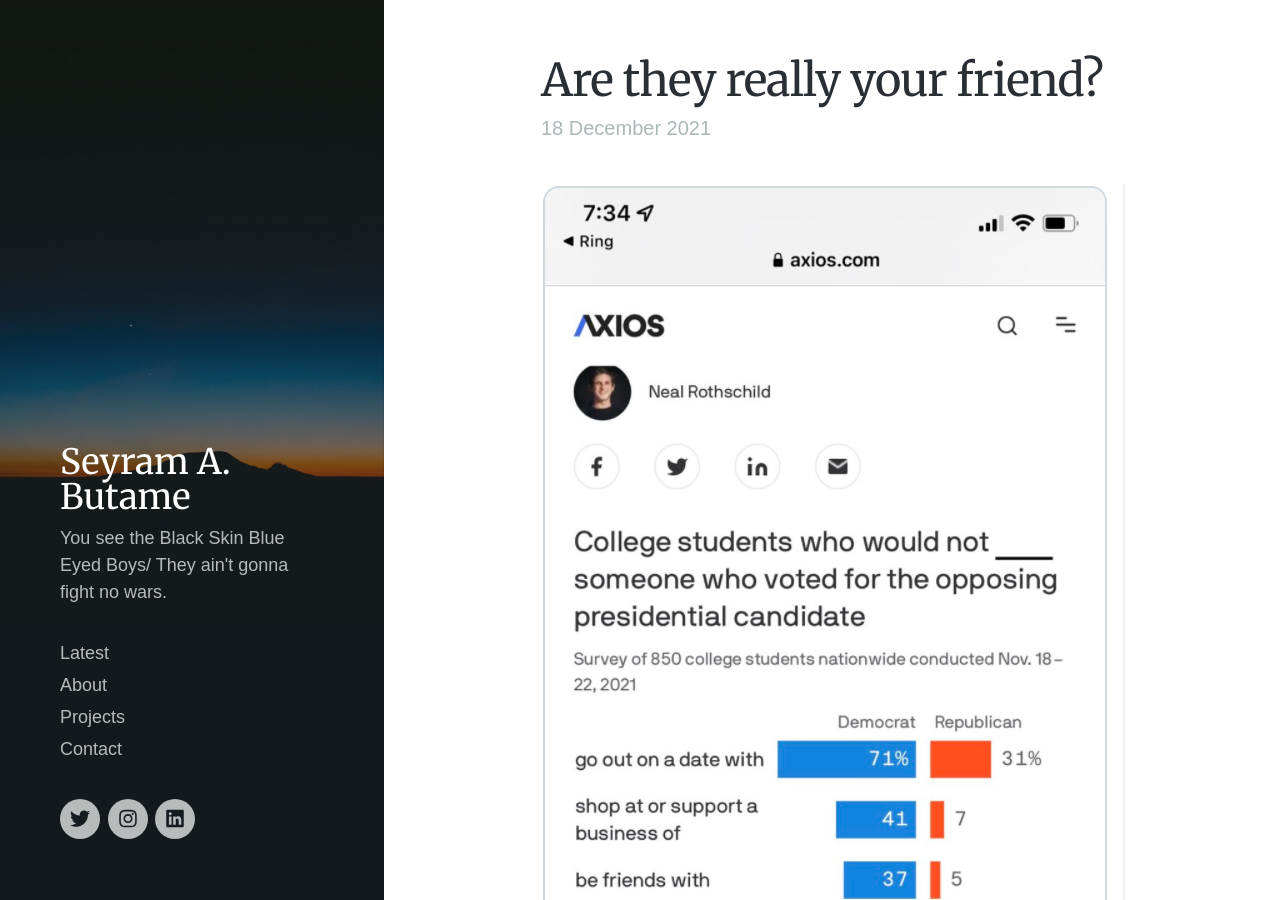
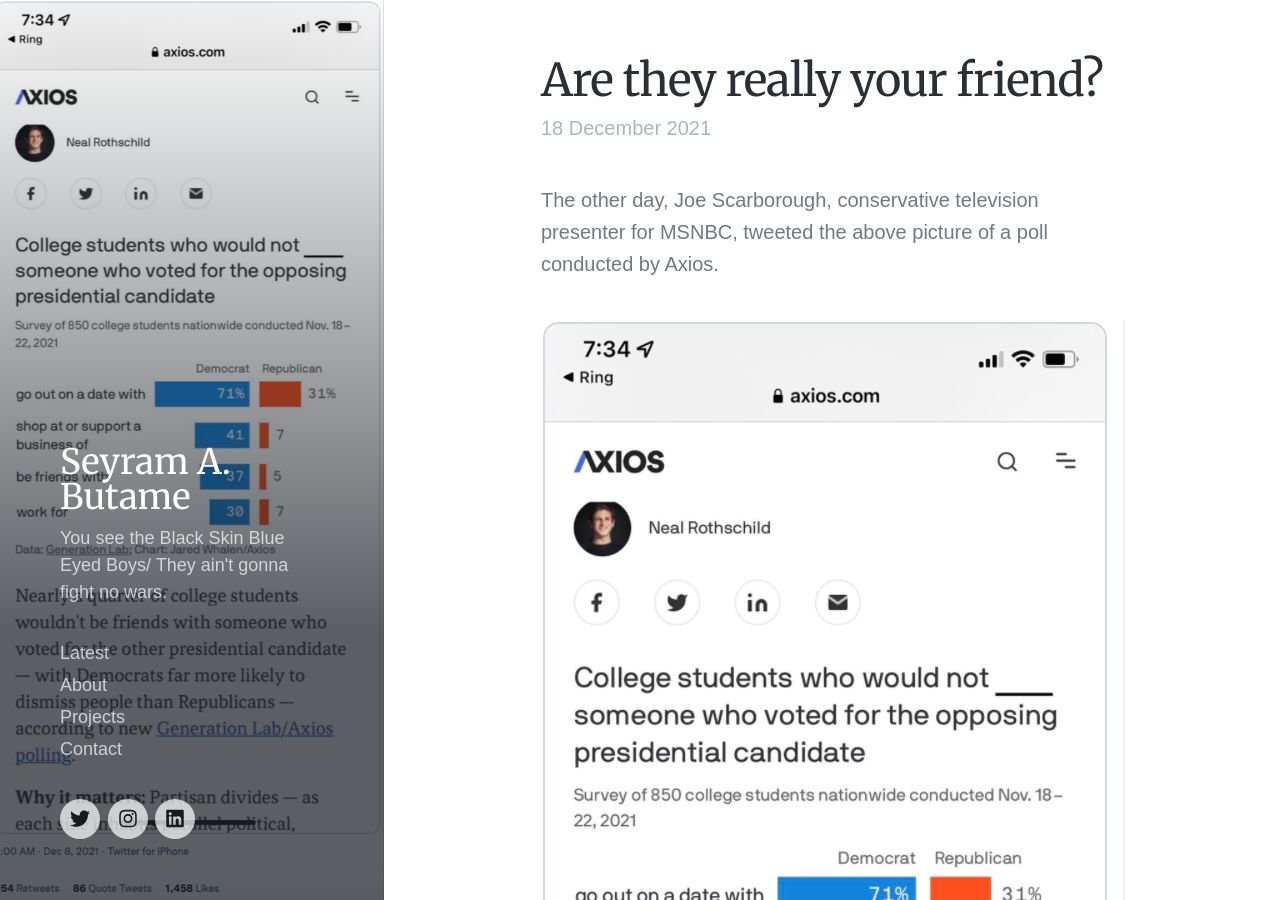
Before and after one commit to butames/blog.github.io, a Jekyll site: the page built from _posts/2021-12-18-friend.md, in a window 1280 px wide and 900 px high. Built offline with Jekyll 4.4.1, drawn with Linux system fonts in a browser that asks for light colours; nearby versions of some CDN libraries; some web fonts are replaced.

Commit message:
Update 2021-12-18-friend.md

```diff
--- a/_posts/2021-12-18-friend.md
+++ b/_posts/2021-12-18-friend.md
@@ -1,13 +1,13 @@
 ---
 title: 'Are they really your friend?'
-date: 2021-12-18 00:05:30
-featured_image: '/images/background/background2.jpg'
+date: 2021-12-18 00:05:35
+featured_image: '/images/blog_images/2021-12-18-friend.png'
 excerpt: Joe Scarborough and the real consequences of ideology.
 ---
 
+The other day, Joe Scarborough, conservative television presenter for MSNBC, tweeted the above picture of a poll conducted by Axios.
+
 ![](/images/blog_images/2021-12-18-friend.png)
-
-The other day, Joe Scarborough, conservative television presenter for MSNBC, tweeted the above picture of a poll conducted by Axios.
 
 Scarborough added,
 > "My most fascinating friendships have always come from "the other side. In Congress, I was considered one of the most conservative members but I always sat with Democrats and built friendships with John Lewis, Elijah Cummings, Ron Dellums, and Maxine Waters. I always benefited."
```
